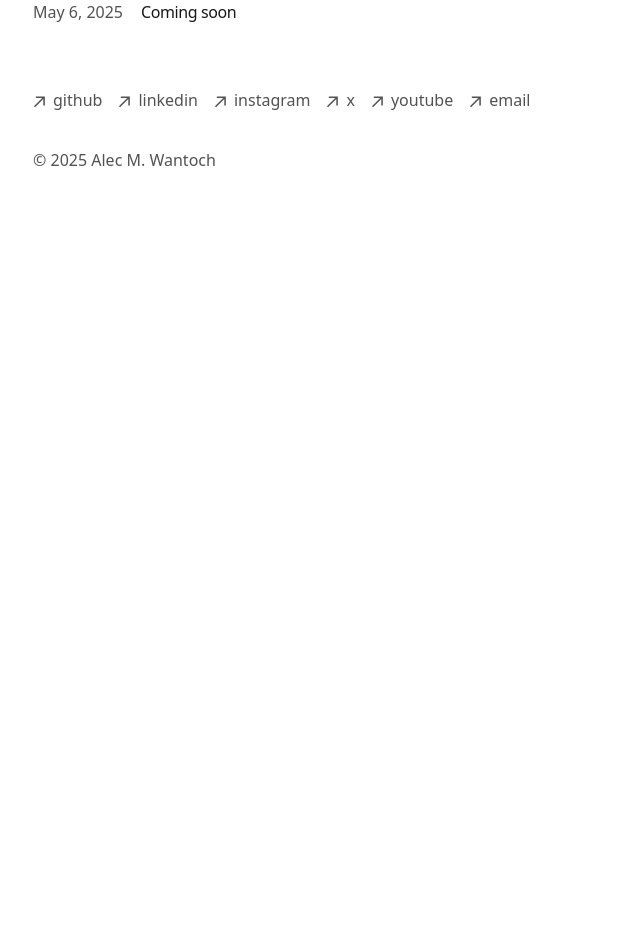
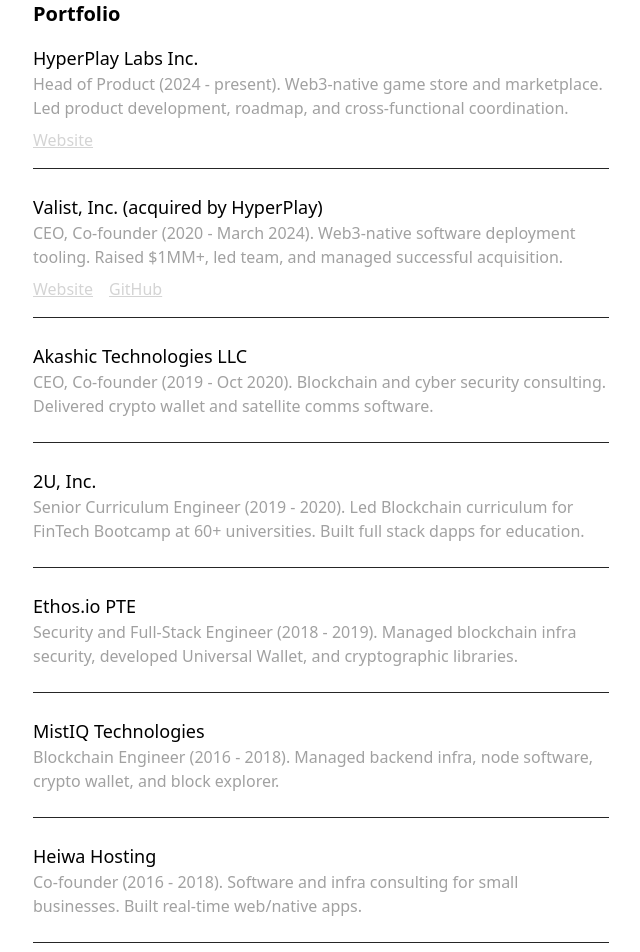
Before and after one commit to awantoch/portfolio, a Next.js app: page / in a window 1280 px wide. Shown: the part 280-1232 px from the top of the page, without its empty margins (319-959 px from the left). Before the commit the page ends 800 px from the top, so only its background shows below. Built offline with nearby package versions, Linux system fonts and the light colour scheme; no server answers.

Commit message:
add portfolio section

```diff
--- /dev/null
+++ b/app/components/portfolio.tsx
@@ -0,0 +1,80 @@
+import React from 'react';
+
+export type PortfolioEntry = {
+  title: string;
+  description: string;
+  links?: { label: string; url: string }[];
+};
+
+const portfolioEntries: PortfolioEntry[] = [
+  {
+    title: 'HyperPlay Labs Inc.',
+    description: 'Head of Product (2024 - present). Web3-native game store and marketplace. Led product development, roadmap, and cross-functional coordination.',
+    links: [
+      { label: 'Website', url: 'https://hyperplay.xyz' },
+    ],
+  },
+  {
+    title: 'Valist, Inc. (acquired by HyperPlay)',
+    description: 'CEO, Co-founder (2020 - March 2024). Web3-native software deployment tooling. Raised $1MM+, led team, and managed successful acquisition.',
+    links: [
+      { label: 'Website', url: 'https://valist.io' },
+      { label: 'GitHub', url: 'https://github.com/valist-io' },
+    ],
+  },
+  {
+    title: 'Akashic Technologies LLC',
+    description: 'CEO, Co-founder (2019 - Oct 2020). Blockchain and cyber security consulting. Delivered crypto wallet and satellite comms software.',
+  },
+  {
+    title: '2U, Inc.',
+    description: 'Senior Curriculum Engineer (2019 - 2020). Led Blockchain curriculum for FinTech Bootcamp at 60+ universities. Built full stack dapps for education.',
+  },
+  {
+    title: 'Ethos.io PTE',
+    description: 'Security and Full-Stack Engineer (2018 - 2019). Managed blockchain infra security, developed Universal Wallet, and cryptographic libraries.',
+  },
+  {
+    title: 'MistIQ Technologies',
+    description: 'Blockchain Engineer (2016 - 2018). Managed backend infra, node software, crypto wallet, and block explorer.',
+  },
+  {
+    title: 'Heiwa Hosting',
+    description: 'Co-founder (2016 - 2018). Software and infra consulting for small businesses. Built real-time web/native apps.',
+  },
+  {
+    title: 'Textbook, LLC',
+    description: 'Lead Application Developer (2015 - 2016). Architected and built a social network and Cordova apps with strong security.',
+  },
+];
+
+export function Portfolio() {
+  return (
+    <section className="my-8">
+      <h2 className="text-xl font-semibold mb-4">Portfolio</h2>
+      <div className="flex flex-col gap-6">
+        {portfolioEntries.map((entry, idx) => (
+          <div key={idx} className="border-b border-neutral-800 pb-4">
+            <h3 className="font-medium text-lg">{entry.title}</h3>
+            <p className="text-neutral-400 mb-2">{entry.description}</p>
+            {entry.links && (
+              <div className="flex flex-row gap-4">
+                {entry.links.map((link, lidx) => (
+                  <a
+                    key={lidx}
+                    href={link.url}
+                    className="underline text-neutral-300 hover:text-white"
+                    target="_blank"
+                    rel="noopener noreferrer"
+                  >
+                    {link.label}
+                  </a>
+                ))}
+              </div>
+            )}
+          </div>
+        ))}
+      </div>
+    </section>
+  );
+}
--- a/app/components/posts.tsx
+++ b/app/components/posts.tsx
@@ -6,7 +6,9 @@
 
   return (
     <div>
-      {allEntries
+      <h2 className="text-xl font-semibold mb-4">Journal</h2>
+      <div>
+        {allEntries
         .sort((a, b) => {
           if (
             new Date(a.metadata.publishedAt) > new Date(b.metadata.publishedAt)
@@ -31,6 +33,7 @@
             </div>
           </Link>
         ))}
+      </div>
     </div>
   )
 }
--- a/app/constants.ts
+++ b/app/constants.ts
@@ -12,6 +12,9 @@
   },
   '/journal': {
     name: 'journal',
+  },
+  'mailto:alec@wantoch.com': {
+    name: 'contact me',
   },
 } as const
 
--- a/app/page.tsx
+++ b/app/page.tsx
@@ -1,4 +1,5 @@
 import { JournalEntries } from 'app/components/posts'
+import { Portfolio } from 'app/components/portfolio'
 
 export default function Page() {
   return (
@@ -9,6 +10,7 @@
       <p className="mb-4">
         {`I am an entrepreneur & computer scientist that seeks to change the world for the better through the optimal use of technology.`}
       </p>
+      <Portfolio />
       <div className="my-8">
         <JournalEntries />
       </div>
```
